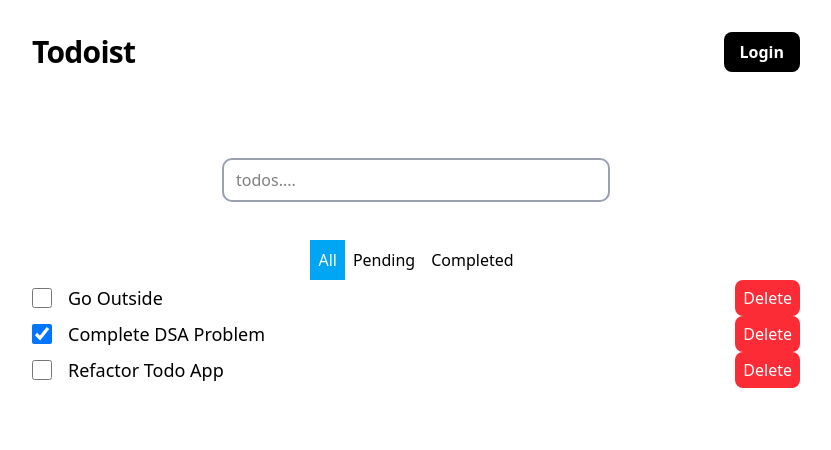
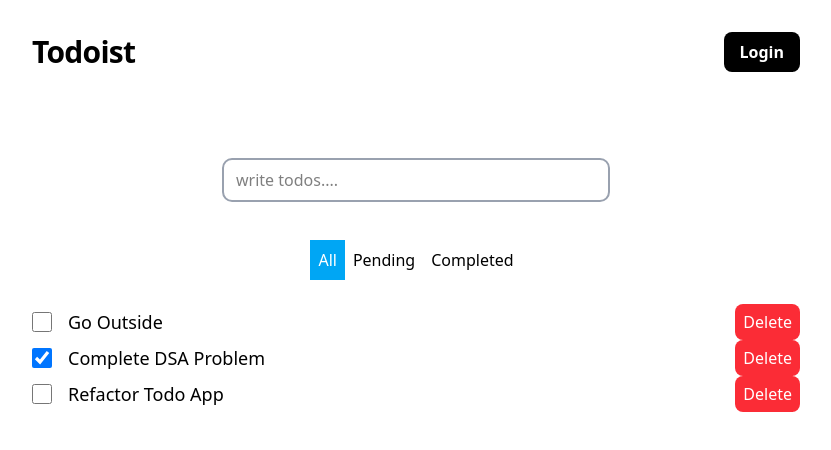
Before and after one commit to moeedrafi/todo-app-mern, a React (Vite) app in the folder frontend/: page / in a window 1280 px wide. Shown: the top 450 px of the page, without its empty margins (224-1055 px from the left). Built offline with nearby package versions, Linux system fonts and the light colour scheme; no server answers.

Commit message:
feat: Accessibility Improvement

```diff
--- a/frontend/src/components/SearchInput.tsx
+++ b/frontend/src/components/SearchInput.tsx
@@ -1,9 +1,13 @@
 export const SearchInput = () => {
   return (
     <div className="flex items-center justify-center mb-10">
+      <label htmlFor="write-todo" className="sr-only">
+        Search Todos
+      </label>
       <input
+        id="write-todo"
         type="text"
-        placeholder="todos...."
+        placeholder="write todos...."
         className="w-2/4 px-3 py-2 rounded-lg outline-2 outline-gray-400 focus:outline-2 focus:outline-black"
       />
     </div>
--- a/frontend/src/components/Tabs.tsx
+++ b/frontend/src/components/Tabs.tsx
@@ -7,31 +7,26 @@
 
 export const Tabs = ({ isActiveTab, setIsActiveTab }: TabsProps) => {
   return (
-    <div className="flex items-center justify-center">
-      <button
-        onClick={() => setIsActiveTab("All")}
-        className={`p-2 ${
-          isActiveTab === "All" && "bg-sky-500 text-white"
-        } cursor-pointer`}
-      >
-        All
-      </button>
-      <button
-        onClick={() => setIsActiveTab("Pending")}
-        className={`p-2 ${
-          isActiveTab === "Pending" && "bg-sky-500 text-white"
-        } cursor-pointer`}
-      >
-        Pending
-      </button>
-      <button
-        onClick={() => setIsActiveTab("Completed")}
-        className={`p-2 ${
-          isActiveTab === "Completed" && "bg-sky-500 text-white"
-        } cursor-pointer`}
-      >
-        Completed
-      </button>
+    <div
+      role="tablist"
+      aria-label="Todo Filter Tabs"
+      className="flex items-center justify-center"
+    >
+      {["All", "Pending", "Completed"].map((tab) => (
+        <button
+          key={tab}
+          role="tab"
+          id={`tab-${tab.toLowerCase()}`}
+          aria-selected={isActiveTab === tab}
+          aria-controls={`panel-${tab.toLowerCase()}`}
+          onClick={() => setIsActiveTab(tab as TabsType)}
+          className={`p-2 ${
+            isActiveTab === tab && "bg-sky-500 text-white"
+          } cursor-pointer`}
+        >
+          {tab}
+        </button>
+      ))}
     </div>
   );
 };
--- a/frontend/src/components/Todos.tsx
+++ b/frontend/src/components/Todos.tsx
@@ -7,14 +7,13 @@
 
 export const Todos = ({ isActiveTab }: TodosProps) => {
   return (
-    <>
-      {isActiveTab === "All" ? (
-        <Todo isActiveTab={isActiveTab} />
-      ) : isActiveTab === "Pending" ? (
-        <Todo isActiveTab={isActiveTab} />
-      ) : (
-        <Todo isActiveTab={isActiveTab} />
-      )}
-    </>
+    <div
+      role="tabpanel"
+      className="mt-6"
+      id={`panel-${isActiveTab.toLowerCase()}`}
+      aria-labelledby={`tab-${isActiveTab.toLowerCase()}`}
+    >
+      <Todo isActiveTab={isActiveTab} />
+    </div>
   );
 };
--- a/frontend/src/pages/Home.tsx
+++ b/frontend/src/pages/Home.tsx
@@ -9,11 +9,14 @@
   const [isActiveTab, setIsActiveTab] = useState<TabsType>("All");
 
   return (
-    <div className="py-8 px-8 md:px-16 lg:px-32 xl:px-64">
+    <section
+      aria-labelledby="home-section-title"
+      className="py-8 px-8 md:px-16 lg:px-32 xl:px-64"
+    >
       <SearchInput />
       <Tabs isActiveTab={isActiveTab} setIsActiveTab={setIsActiveTab} />
       <Todos isActiveTab={isActiveTab} />
-    </div>
+    </section>
   );
 };
 
```
